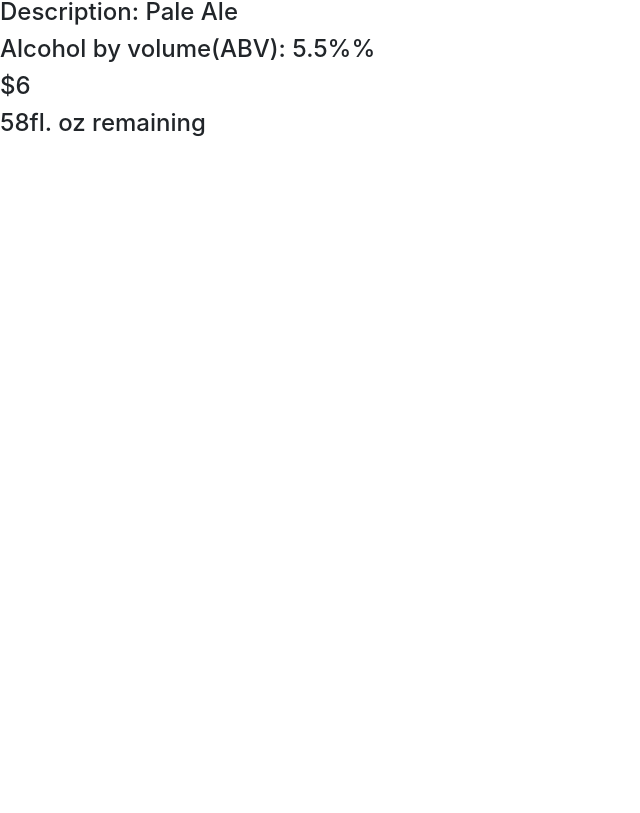
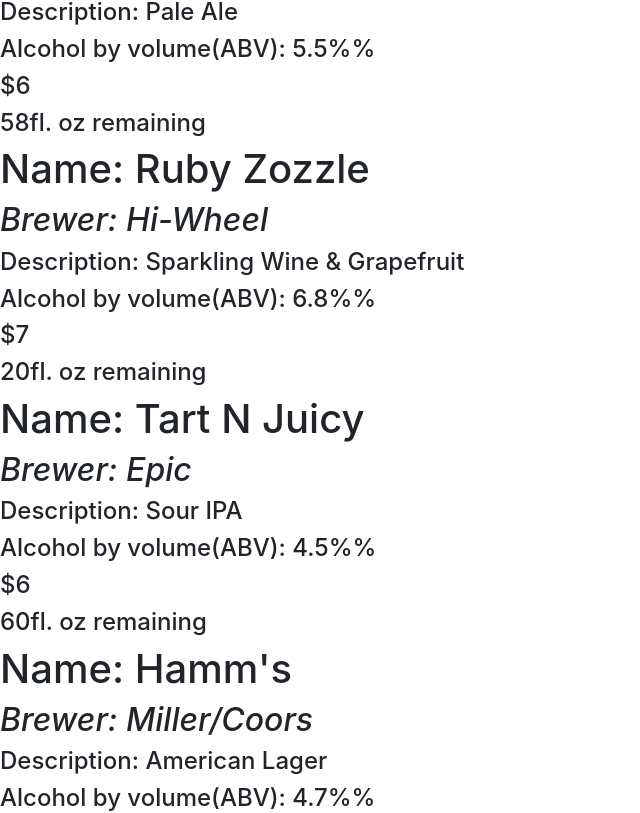
Before and after one commit to kennethdu/TapRoomReact, a React app: page / in a window 1280 px wide. Shown: the part 1352-2165 px from the top of the page, without its empty margins (0-640 px from the left). Before the commit the page ends 1497 px from the top, so only its background shows below. Built offline with nearby package versions, Linux system fonts and the light colour scheme.

Commit message:
add base Route and keglist Route

```diff
--- a/src/components/App.jsx
+++ b/src/components/App.jsx
@@ -2,6 +2,7 @@
 //import PropTypes from 'prop-types';
 import { Switch, Route } from 'react-router-dom';
 import Home from './Home';
+import KegList from './Keglist';
 
 /*
   import { Link } from 'react-router-dom';
@@ -16,10 +17,14 @@
       <style jsx>{`
         font-family: Helvetica;
       `}</style>
+
       <Home/>
-      {/* <Switch>
-        <Route exact path='/' component={} />
-      </Switch> */}
+
+      <Switch>
+        <Route exact path='/' component={Home} />
+        <Route path='/keglist' component={KegList} />
+      </Switch>
+
     </div>
   );
 }
```
